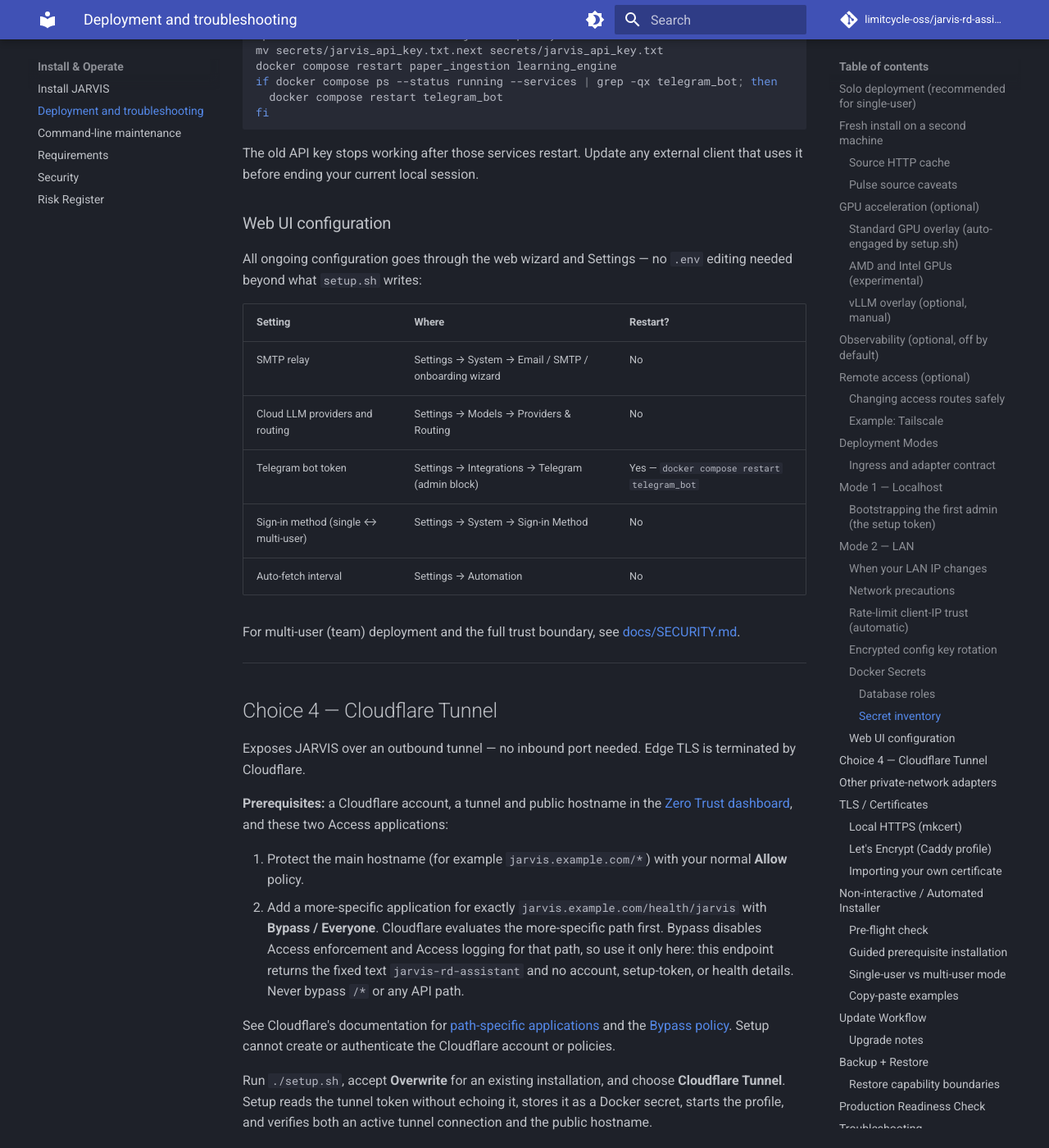
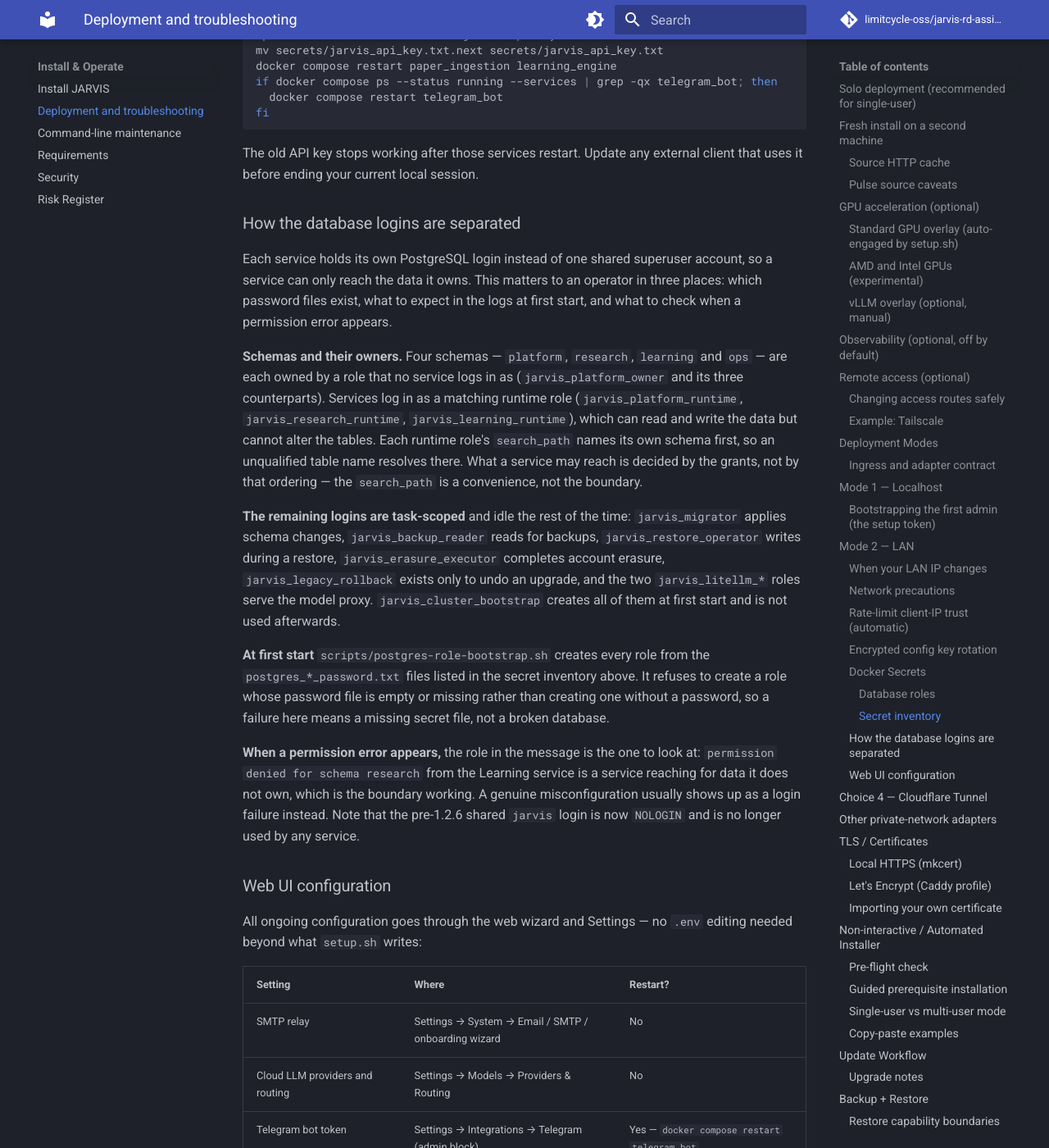
Before and after one commit to FFidan/Jarvis-RD-Assistant, an MkDocs documentation site: the page built from docs/DEPLOYMENT.md, in a window 1280 px wide and 1400 px high, scrolled down 13739 px. Shown: the whole window at 82% size. Built offline with MkDocs 1.6.1 and Material for MkDocs 9.7.7, drawn with Linux system fonts in a browser that asks for light colours; comment, search, counter and statistics services are not loaded.

Commit message:
fix(ci): gate both paper-ingestion variants and pin the gaps around them
The build parity check keyed images by context and Dockerfile, which are the
same for the processor's two published variants. Both were reported as covered
by one build, so neither the accelerated image nor the explicit processor one
was ever built by a check that gates a merge. Build arguments are now part of
the identity and both variants have their own leg.

Three decisions rested on branches no test reached. A route the capability
classifier cannot place is refused by the middleware, and serving it instead
would have kept the suite green. An administrator route admits a caller with
no role, which is how the bot reaches it; tightening that to demand an
administrator role would have closed the route with the suite still green.
Reading a new project's identifier sat inside the failure guard, so an
unexpected response shape reported a project that exists as never created.

The deployment guide now explains the separated database logins: which roles
exist, what the first start does with their password files, and how to read a
permission error against them.

Co-Authored-By: Claude <noreply@anthropic.com>

```diff
--- a/docs/DEPLOYMENT.md
+++ b/docs/DEPLOYMENT.md
@@ -451,6 +451,44 @@ fi
 The old API key stops working after those services restart. Update any external
 client that uses it before ending your current local session.
 
+### How the database logins are separated
+
+Each service holds its own PostgreSQL login instead of one shared superuser
+account, so a service can only reach the data it owns. This matters to an
+operator in three places: which password files exist, what to expect in the
+logs at first start, and what to check when a permission error appears.
+
+**Schemas and their owners.** Four schemas — `platform`, `research`, `learning`
+and `ops` — are each owned by a role that no service logs in as
+(`jarvis_platform_owner` and its three counterparts). Services log in as a
+matching runtime role (`jarvis_platform_runtime`, `jarvis_research_runtime`,
+`jarvis_learning_runtime`), which can read and write the data but cannot alter
+the tables. Each runtime role's `search_path` names its own schema first, so an
+unqualified table name resolves there. What a service may reach is decided by
+the grants, not by that ordering — the `search_path` is a convenience, not the
+boundary.
+
+**The remaining logins are task-scoped** and idle the rest of the time:
+`jarvis_migrator` applies schema changes, `jarvis_backup_reader` reads for
+backups, `jarvis_restore_operator` writes during a restore,
+`jarvis_erasure_executor` completes account erasure, `jarvis_legacy_rollback`
+exists only to undo an upgrade, and the two `jarvis_litellm_*` roles serve the
+model proxy. `jarvis_cluster_bootstrap` creates all of them at first start and
+is not used afterwards.
+
+**At first start** `scripts/postgres-role-bootstrap.sh` creates every role from
+the `postgres_*_password.txt` files listed in the secret inventory above. It
+refuses to create a role whose password file is empty or missing rather than
+creating one without a password, so a failure here means a missing secret file,
+not a broken database.
+
+**When a permission error appears,** the role in the message is the one to look
+at: `permission denied for schema research` from the Learning service is a
+service reaching for data it does not own, which is the boundary working. A
+genuine misconfiguration usually shows up as a login failure instead. Note that
+the pre-1.2.6 shared `jarvis` login is now `NOLOGIN` and is no longer used by
+any service.
+
 ### Web UI configuration
 
 All ongoing configuration goes through the web wizard and Settings — no `.env` editing needed beyond what `setup.sh` writes:
```
Also changed, not shown: 6 other files.
